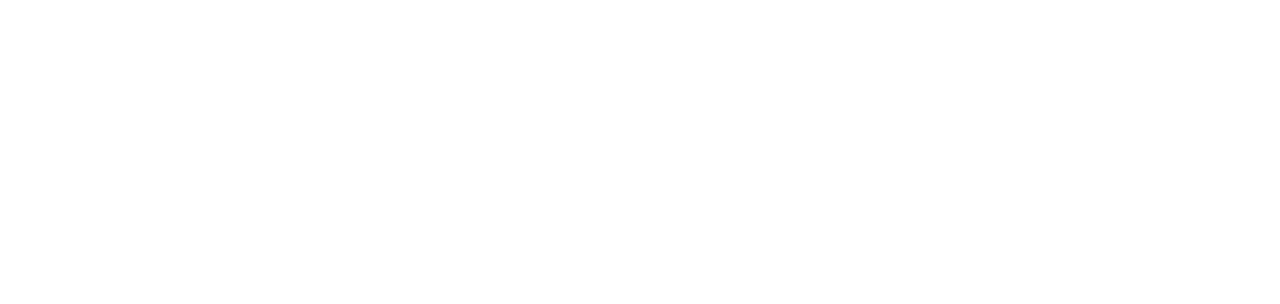
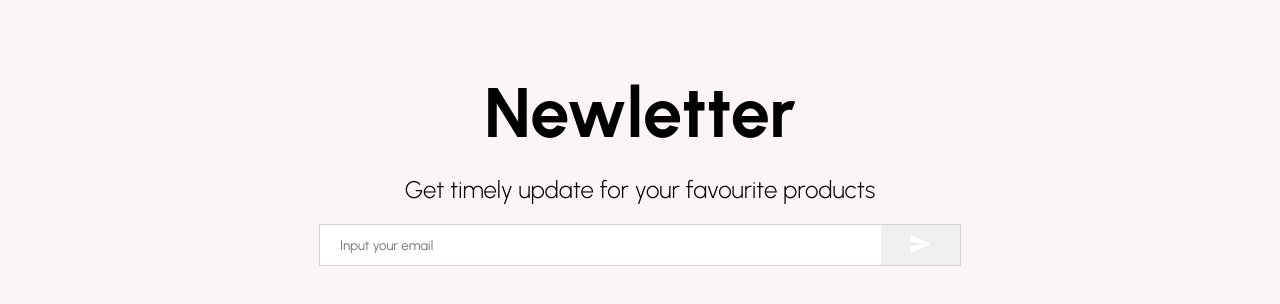
Before and after one commit to Arnold-git/React-E-commerce-App-UI-Design, a React (Create React App) app: page / in a window 1280 px wide. Shown: the part 2328-2632 px from the top of the page. Before the commit the page ends 2256 px from the top, so only its background shows below. Built offline with nearby package versions, Linux system fonts and the light colour scheme.

Commit message:
newletter :fire:

```diff
--- a/src/components/Newsletter.jsx
+++ b/src/components/Newsletter.jsx
@@ -2,12 +2,53 @@
 import styled from "styled-components";
 
 
-const Container = styled.div``
-const Title = styled.h1``
-const Desc = styled.div``
-const InputContainer = styled.div``
-const Input = styled.input``
-const Button = styled.button``
+const Container = styled.div`
+    height: 60vh;
+    background-color: #fcf5f5;
+    display: flex;
+    align-items: center;
+    justify-content: center;
+    flex-direction: column;
+
+`
+const Title = styled.h1`
+    font-size: 70px;
+    margin-bottom: 20px;
+
+`
+
+
+const Desc = styled.div`
+    font-size: 24px;
+    font-weight: 300;
+    margin-bottom: 20px;
+
+`;
+
+
+const InputContainer = styled.div`
+    width: 50%;
+    height: 40px;
+    background-color: white;
+    display: flex;
+    justify-content: space-between;
+    border: 1px solid lightgray;
+
+
+`
+const Input = styled.input`
+    border: none;
+    flex: 8;
+    padding-left: 20px;
+`
+
+
+const Button = styled.button`
+    flex: 1;
+    border: none;
+    background-color: teak;
+    color: white;
+`
 
 
 
@@ -15,10 +56,10 @@
 const Newsletter = () => {
     return (
         <Container>
-            <Title></Title>
-            <Desc></Desc>
+            <Title>Newletter </Title>
+            <Desc>Get timely update for your favourite products</Desc>
             <InputContainer>
-                <Input/>
+                <Input placeholder="Input your email"/>
                 <Button>
                     <Send />
                 </Button>
--- a/src/pages/Home.jsx
+++ b/src/pages/Home.jsx
@@ -2,6 +2,7 @@
 import Annoucement from '../components/Annoucement'
 import Categories from '../components/Categories'
 import Navbar from '../components/Navbar'
+import Newsletter from '../components/Newsletter'
 import Products from '../components/Products'
 import Slider from '../components/Slider'
 
@@ -14,6 +15,7 @@
             <Slider/>
             <Categories />
             <Products/>
+            <Newsletter/>
         </div>
     )
 }
```
